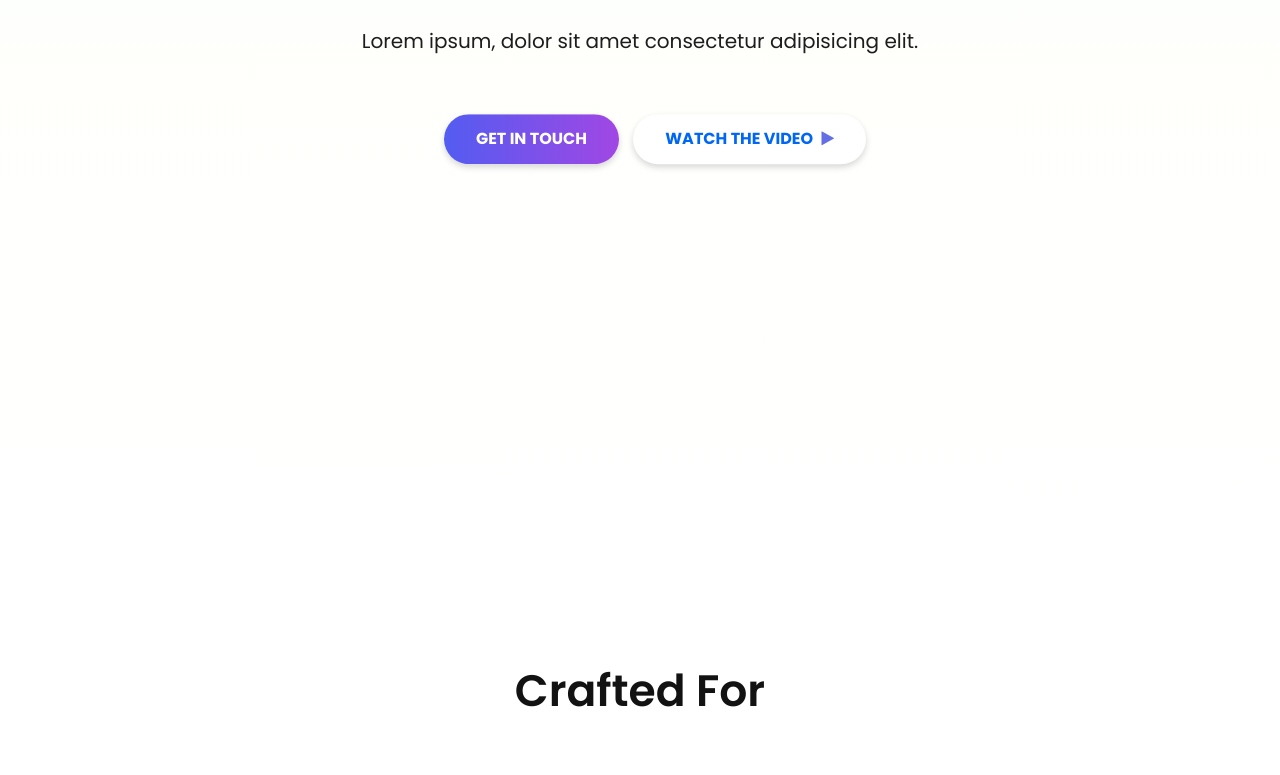
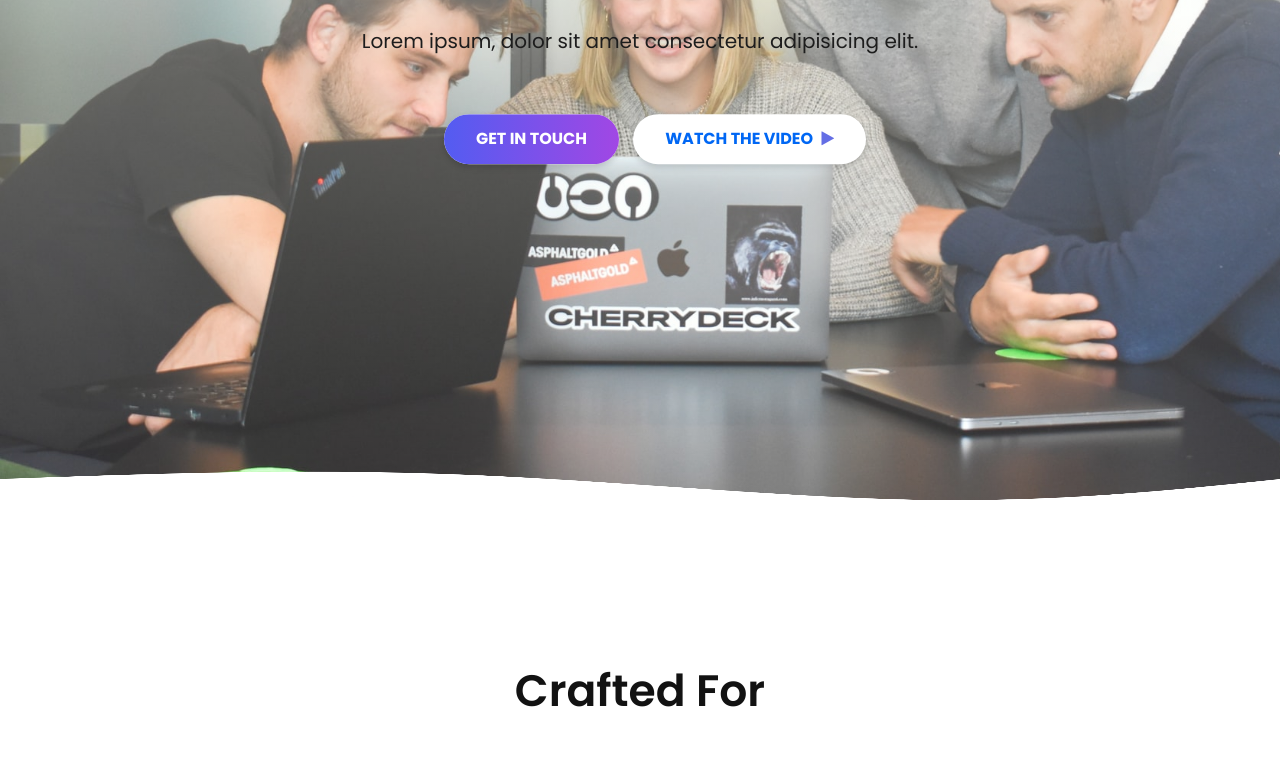
Before and after one commit to MrITACHI008/webpage0100, a plain HTML site: page index.html in a window 1280 px wide. Shown: the part 421-1196 px from the top of the page. Drawn offline with nearby package versions, Linux system fonts and the light colour scheme.

Commit message:
Update style.css

```diff
--- a/style.css
+++ b/style.css
@@ -155,7 +155,7 @@ h6 {
 /*******HOME*******/
 
 .back {
-    background-image: url("webpage0100/images/6.jpg");
+    background-image: url("/webpage0100/images/6.jpg");
     font-weight: 100%;
     height: 120vh;
     width: 100%;
```
